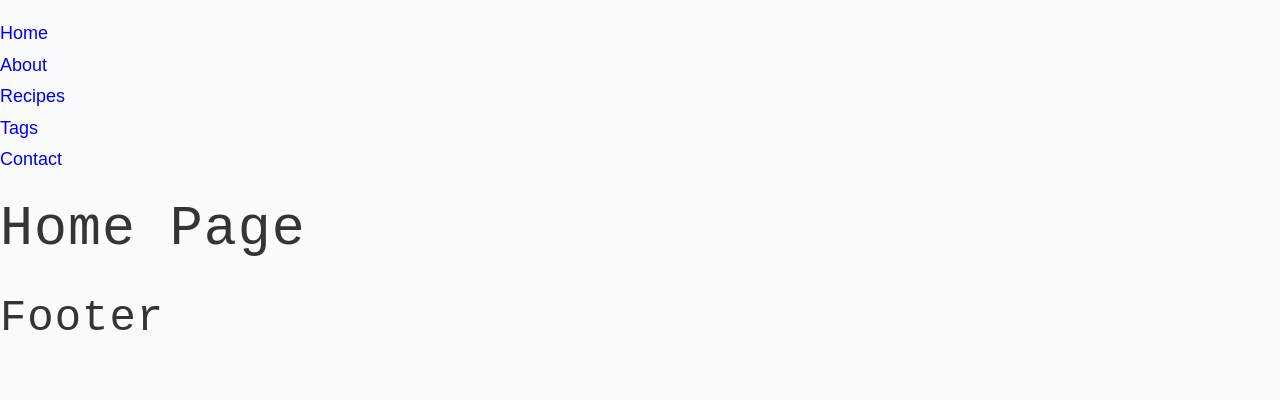
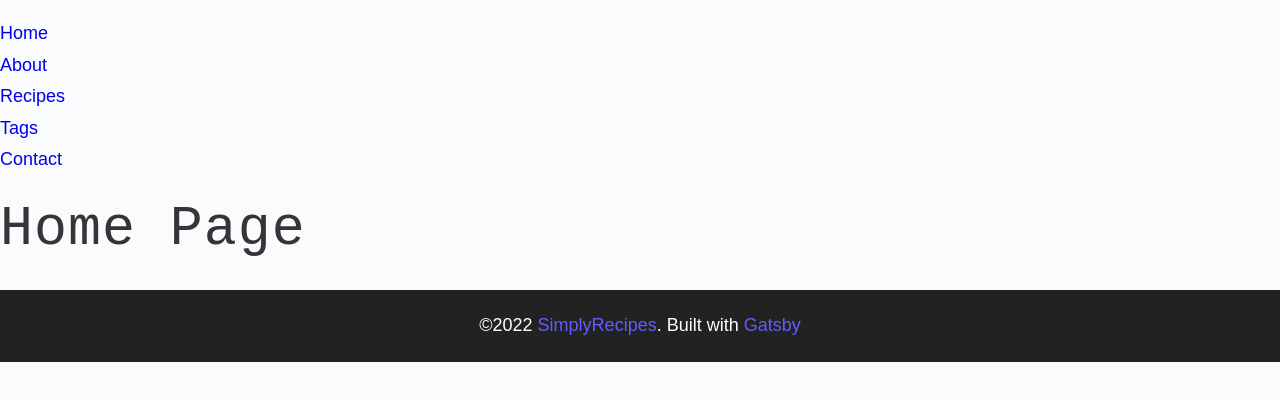
Before and after one commit to gunayakay/tutorial, a Gatsby site: page / in a window 1280 px wide. Built offline with nearby package versions, Linux system fonts and the light colour scheme; Gatsby itself is replaced by a stand-in of ours.

Commit message:
footer is build

```diff
--- a/src/components/Footer.js
+++ b/src/components/Footer.js
@@ -2,8 +2,11 @@
 
 const Footer = () => {
   return (
-    <footer>
-      <h2>footer</h2>
+    <footer className="page-footer">
+      <p>
+        &copy;{new Date().getFullYear()} <span>SimplyRecipes</span>. Built with
+        <a href="https://www.gatsbyjs.com/"> Gatsby </a>
+      </p>
     </footer>
   );
 };
```
